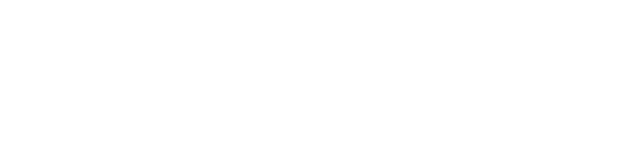
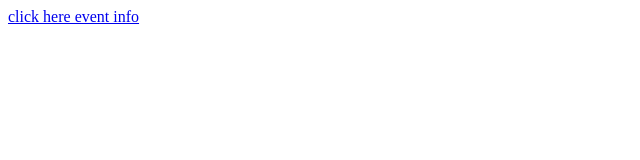
Before and after one commit to adithya2912/paul, a plain HTML site: page index.html in a window 1280 px wide. Shown: the whole page, without its empty margins (0-640 px from the left). Drawn offline with Linux system fonts and the light colour scheme.

Commit message:
Update index.html

```diff
--- a/index.html
+++ b/index.html
@@ -1,3 +1,3 @@
 <html>
-  <p><a href ="ARUL%20PAUL.REPORT.pdf"</a></p>
+  <p><a href ="ARUL%20PAUL.REPORT.pdf">click here event info</a></p>
 </html>
```
